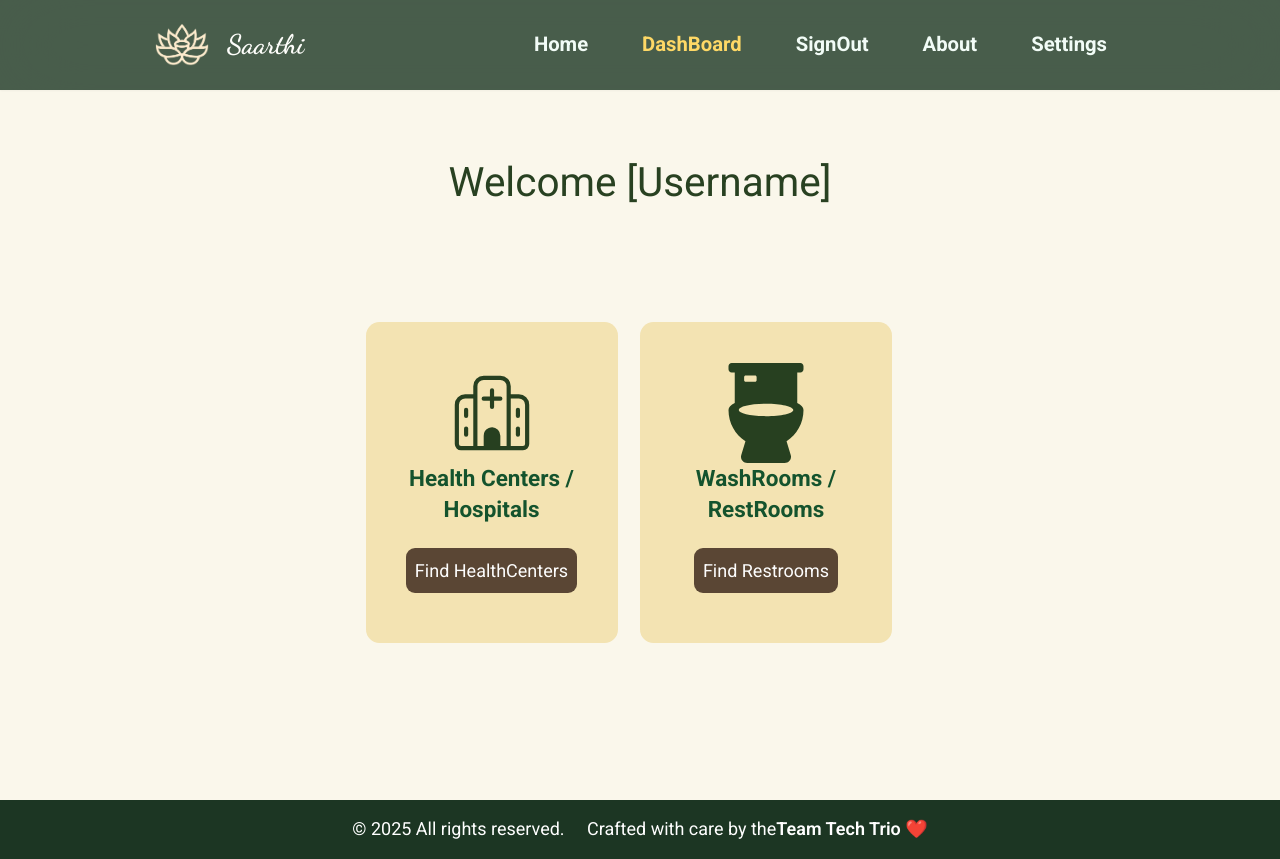
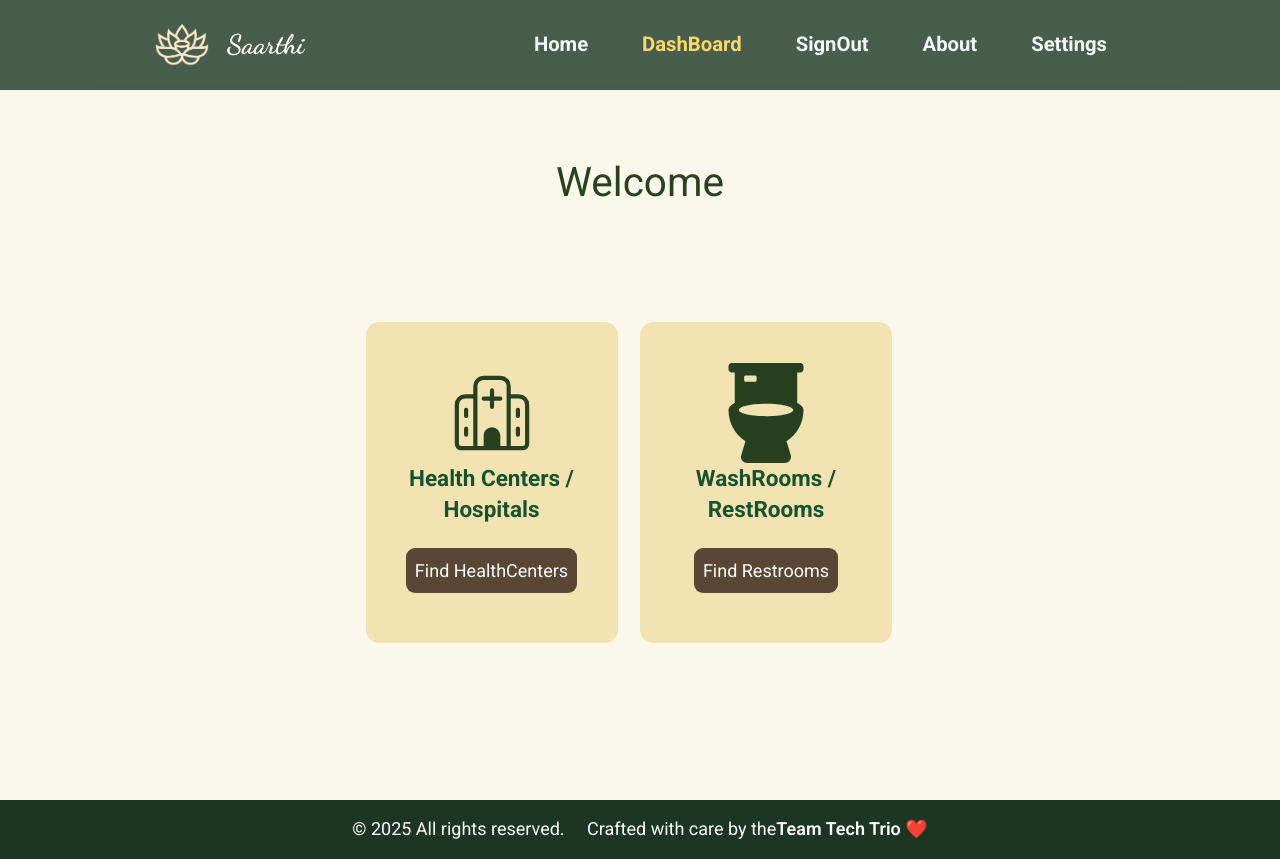
Before and after one commit to BhaveshGadling77/Simhastha_hackthon_project, a React (Vite) app in the folder frontend/: page /dashboard in a window 1280 px wide. Built offline with nearby package versions, Linux system fonts and the light colour scheme; a web font is replaced by a local one.

Commit message:
Map Integration Done.

```diff
--- a/frontend/src/components/DashBoard/DashBoard.jsx
+++ b/frontend/src/components/DashBoard/DashBoard.jsx
@@ -1,14 +1,14 @@
 import { CiHospital1 } from "react-icons/ci";
 import { FaToilet } from "react-icons/fa";
 import { Link } from "react-router";
-
+import {username} from '../LoginPage/LoginPage'
 function DashBoard() {
     const styleForHospital = { color: "#274020" };
     return (
         <div className="min-h-screen flex flex-col">
             <div className="mt-[20vh] w-90">
                 <div className="text-center text-[#284121]">
-                    <p className="text-4xl">Welcome [Username]</p>
+                    <p className="text-4xl">Welcome {username}</p>
                 </div>
                 <div className="flex flex-2 align-middle justify-center mt-20 flex-wrap">
                     <div className=" bg-[#f3e3b2] inline-block align-middle w-56 justify-center rounded-xl mt-6 mr-5 p-6">
@@ -55,6 +55,7 @@ function DashBoard() {
                             </div>
                         </div>
                     </div>
+
                 </div>
             </div>
         </div>
--- a/frontend/src/components/DashBoard/RestRooms.jsx
+++ b/frontend/src/components/DashBoard/RestRooms.jsx
@@ -16,6 +16,10 @@ function RestRooms() {
                 Loading....
                 </>
             )}
+                <div className="flex flex-1 justify-center mt-3 mb-4">
+                    <iframe src="https://www.google.com/maps/d/u/1/embed?mid=1J6tAKws46-gpxm4B-QeDjs7fziGc-7A&ehbc=2E312F&noprof=1" width="600" height="480"></iframe>
+
+                    </div>
             {Error && <>
                 Failed to Fetch the Data.
                 </>}
--- a/frontend/src/components/LoginPage/LoginPage.jsx
+++ b/frontend/src/components/LoginPage/LoginPage.jsx
@@ -1,4 +1,5 @@
 import React from "react";
+import { useNavigate } from "react-router-dom";
 import { useState } from "react";
 import { FcGoogle } from "react-icons/fc";
 import { FaMicrosoft } from "react-icons/fa6";
@@ -12,11 +13,13 @@ import {
 } from "firebase/auth";
 
 // import {logOut, signInWithGoogle, SignIn} from './handleSignUp'
+
 function LoginPage() {
     const [isLoginMode, setIsLoginMode] = useState(true);
     const style = {
         color: "#0060ff",
     };
+    const navigate = useNavigate()
     const [Email, setEmail] = useState("");
     const [Password, setPassword] = useState("");
 
@@ -29,7 +32,8 @@ function LoginPage() {
         alert(
             `Thank You for Logging in this website ${auth?.currentUser?.displayName}`
         );
-        window.location.href = '/dashboard'
+
+        navigate('/dashboard');
     }
     async function logOut() {
         try {
@@ -174,5 +178,5 @@ function LoginPage() {
         </div>
     );
 }
-
+export const username = auth?.currentUser?.displayName;
 export default LoginPage;
```
